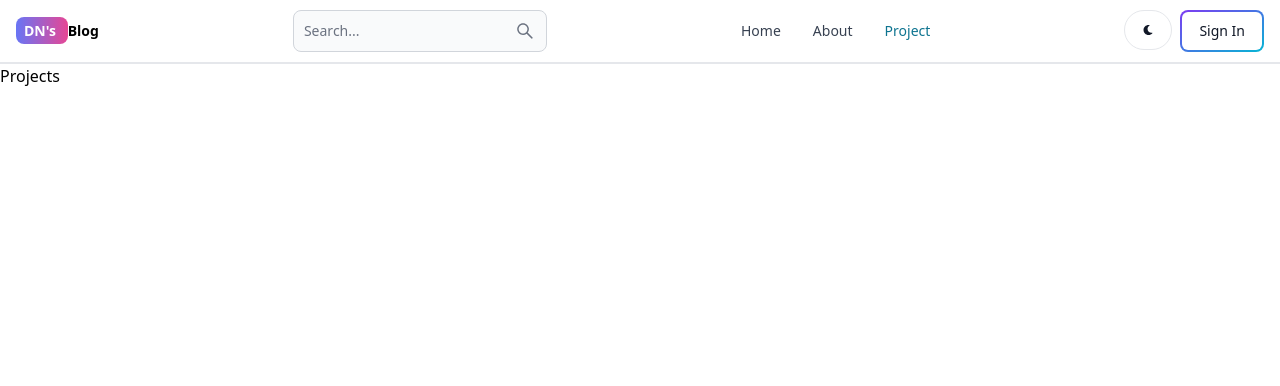
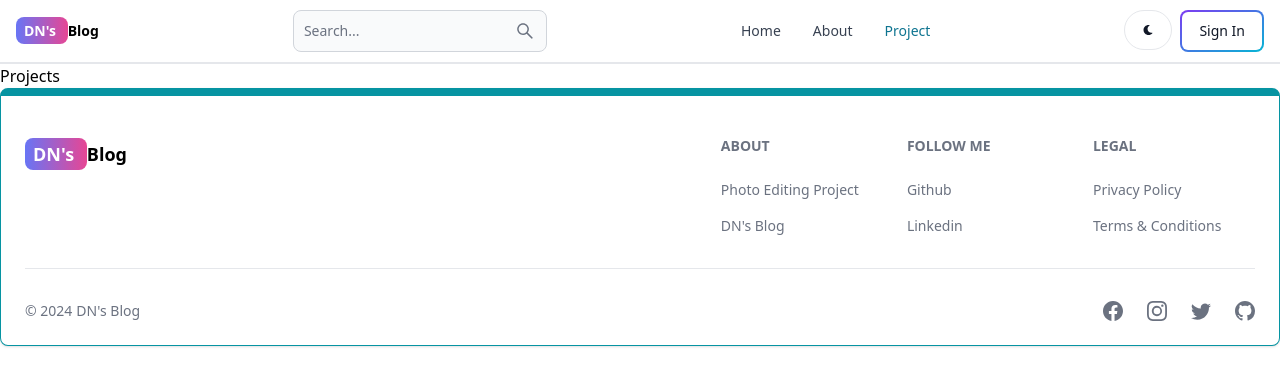
Before and after one commit to nd5a/Blog-Website-Using-MERN, a React (Vite) app in the folder client/: page /projects in a window 1280 px wide. Shown: the top 386 px of the page. Built offline with nearby package versions, Linux system fonts and the light colour scheme.

Commit message:
Create and Add Footer Component

```diff
--- a/client/src/App.jsx
+++ b/client/src/App.jsx
@@ -7,6 +7,7 @@ import SignUp from "./pages/SignUp";
 import Dashboard from "./pages/Dashboard";
 import Project from "./pages/Project";
 import Header from "./components/Header";
+import Footer from "./components/Footer";
 
 export default function App() {
   return (
@@ -21,6 +22,7 @@ export default function App() {
         <Route path="/projects" element={<Project />} />
         <Route path="/projects" element={<Project />} />
       </Routes>
+      <Footer/>
     </BrowserRouter>
   );
 }
--- /dev/null
+++ b/client/src/components/Footer.jsx
@@ -0,0 +1,87 @@
+import React from "react";
+import { Footer } from "flowbite-react";
+import { Link } from "react-router-dom";
+import { BsFacebook, BsInstagram, BsTwitter, BsGithub } from "react-icons/bs";
+
+export default function FooterCom() {
+  return (
+    <Footer container className="border border-t-8 border-teal-500">
+      <div className="w-full max-w-7xl mx-auto">
+        <div className="grid w-full justify-between sm:flex md:grid-cols-1">
+          <div className="mt-5">
+            <Link
+              to=""
+              className="self-center whitespace-nowrap text-lg sm:txt-xl font-semibold dark:text-white"
+            >
+              <span className="px-2 py-1 bg-gradient-to-r from-indigo-500 to-pink-500 rounded-lg text-white ">
+                DN's{" "}
+              </span>
+              Blog
+            </Link>
+          </div>
+          <div className="grid grid-cols-2 gap-8 mt-4 sm:grid-cols-3 sm:gap-6 ">
+            <div>
+              <Footer.Title title="About" />
+              <Footer.LinkGroup col>
+                <Footer.Link
+                  href="https://dnphotoshop.com"
+                  target="_blank"
+                  rel="noopener noreferrer"
+                >
+                  Photo Editing Project
+                </Footer.Link>
+                <Footer.Link
+                  href="/about"
+                  target="_blank"
+                  rel="noopener noreferrer"
+                >
+                  DN's Blog
+                </Footer.Link>
+              </Footer.LinkGroup>
+            </div>
+            <div>
+              <Footer.Title title="Follow Me" />
+              <Footer.LinkGroup col>
+                <Footer.Link
+                  href="https://github.com/nd5a"
+                  target="_blank"
+                  rel="noopener noreferrer"
+                >
+                  Github
+                </Footer.Link>
+                <Footer.Link
+                  href="https://www.linkedin.com/in/dhruvil-nakrani-aa2341260/"
+                  target="_blank"
+                  rel="noopener noreferrer"
+                >
+                  Linkedin
+                </Footer.Link>
+              </Footer.LinkGroup>
+            </div>
+            <div>
+              <Footer.Title title="Legal" />
+              <Footer.LinkGroup col>
+                <Footer.Link href="#">Privacy Policy</Footer.Link>
+                <Footer.Link href="#">Terms & Conditions</Footer.Link>
+              </Footer.LinkGroup>
+            </div>
+          </div>
+        </div>
+        <Footer.Divider />
+        <div className="w-full sm:flex sm:items-center sm:justify-between">
+          <Footer.Copyright
+            href="#"
+            by="DN's Blog"
+            year={new Date().getFullYear()}
+          />
+          <div className="flex gap-6 sm:mt-0 mt-4 sm:justify-center">
+            <Footer.Icon href="#" icon={BsFacebook} />
+            <Footer.Icon href="#" icon={BsInstagram} />
+            <Footer.Icon href="#" icon={BsTwitter} />
+            <Footer.Icon href="https://www.linkedin.com/in/dhruvil-nakrani-aa2341260/" icon={BsGithub} />
+          </div>
+        </div>
+      </div>
+    </Footer>
+  );
+}
```
